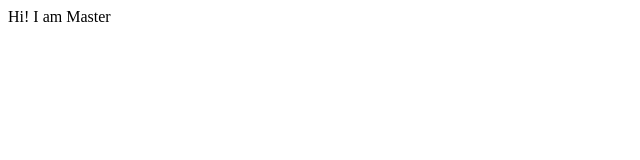
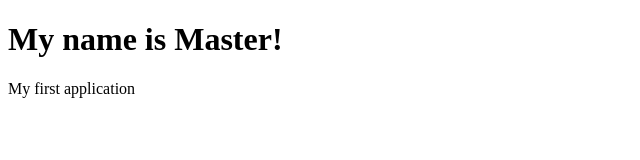
Before and after one commit to HimanshuTakuli/Himanshu-portfolio, a plain HTML site: page index.html in a window 1280 px wide. Shown: the whole page, without its empty margins (0-640 px from the left). Drawn offline with Linux system fonts and the light colour scheme.

Commit message:
style: Added heading

```diff
--- a/index.html
+++ b/index.html
@@ -6,6 +6,7 @@
     <title>Document</title>
 </head>
 <body>
-    Hi! I am Master
+    <h1>My name is Master!</h1>
+    <p>My first application</p>
 </body>
 </html>
```
